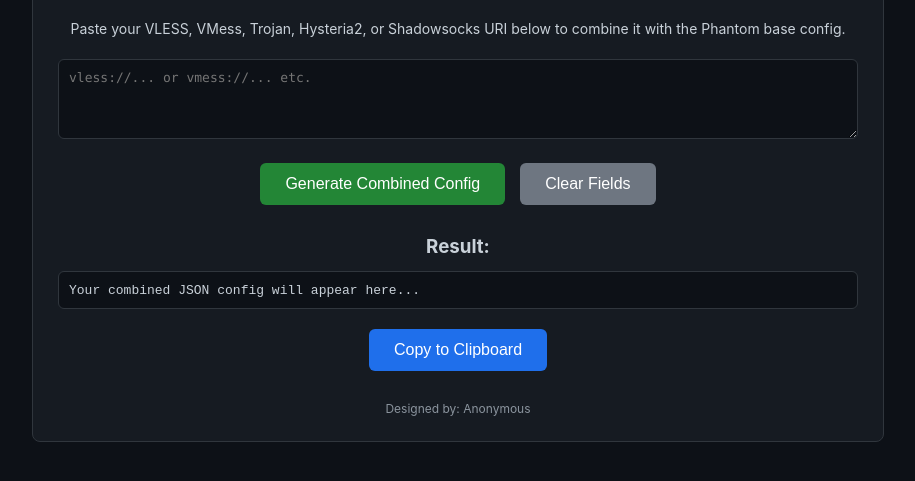
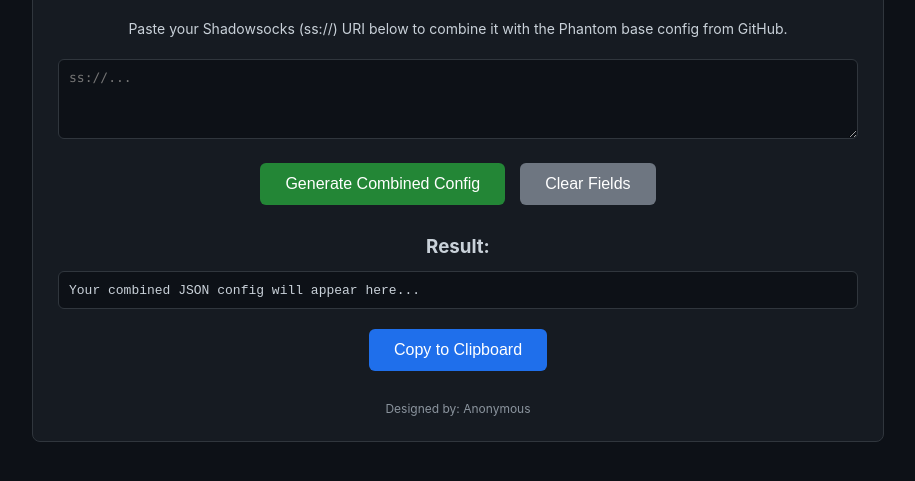
Before and after one commit to 4n0nymou3/DPI-Phantom, a plain HTML site: page index.html in a window 1280 px wide. Shown: the part 233-714 px from the top of the page, without its empty margins (182-1097 px from the left). Drawn offline with Linux system fonts and the light colour scheme.

Commit message:
index.html

```diff
--- a/index.html
+++ b/index.html
@@ -10,9 +10,9 @@
 
     <div class="container">
         <h1>Phantom X Chain</h1>
-        <p>Paste your VLESS, VMess, Trojan, Hysteria2, or Shadowsocks URI below to combine it with the Phantom base config.</p>
+        <p>Paste your Shadowsocks (ss://) URI below to combine it with the Phantom base config from GitHub.</p>
 
-        <textarea id="uriInput" placeholder="vless://... or vmess://... etc."></textarea>
+        <textarea id="ssUriInput" placeholder="ss://..."></textarea>
 
         <div class="button-container">
             <button id="generateButton">Generate Combined Config</button>
```
